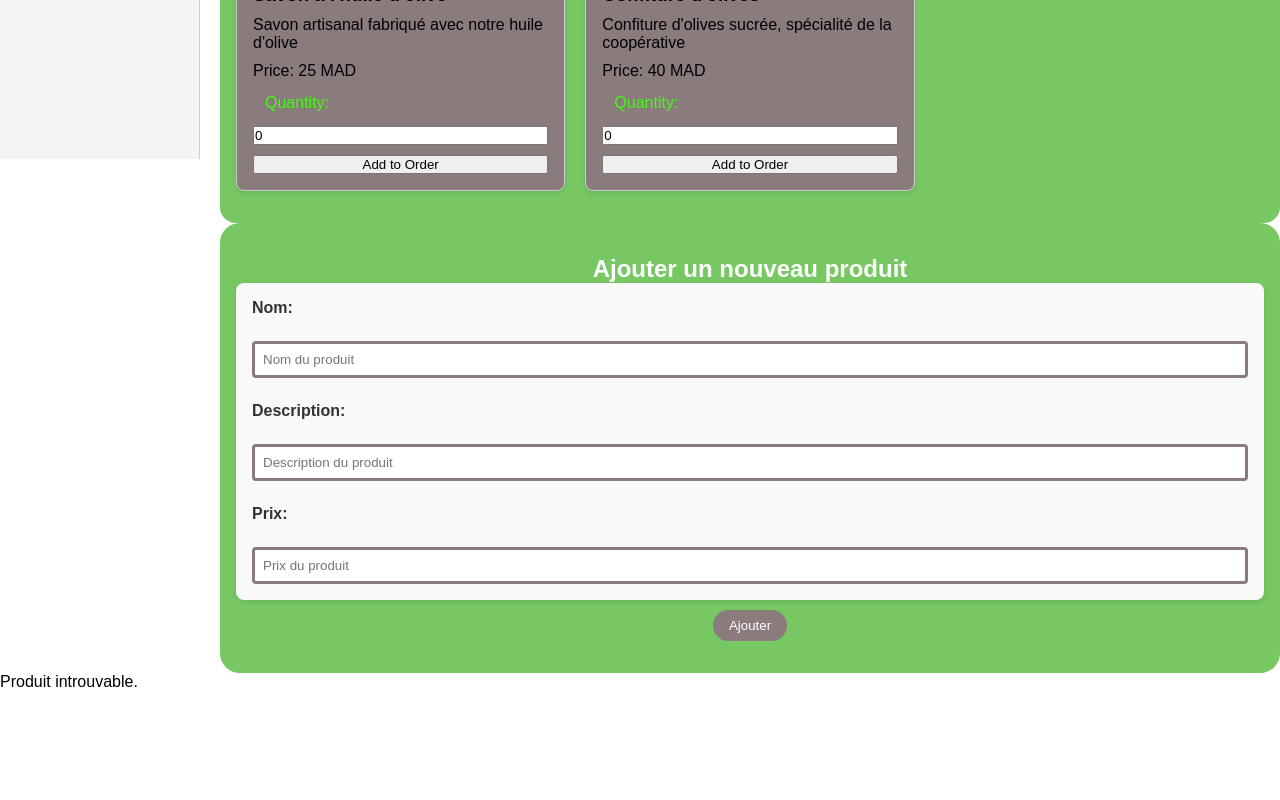
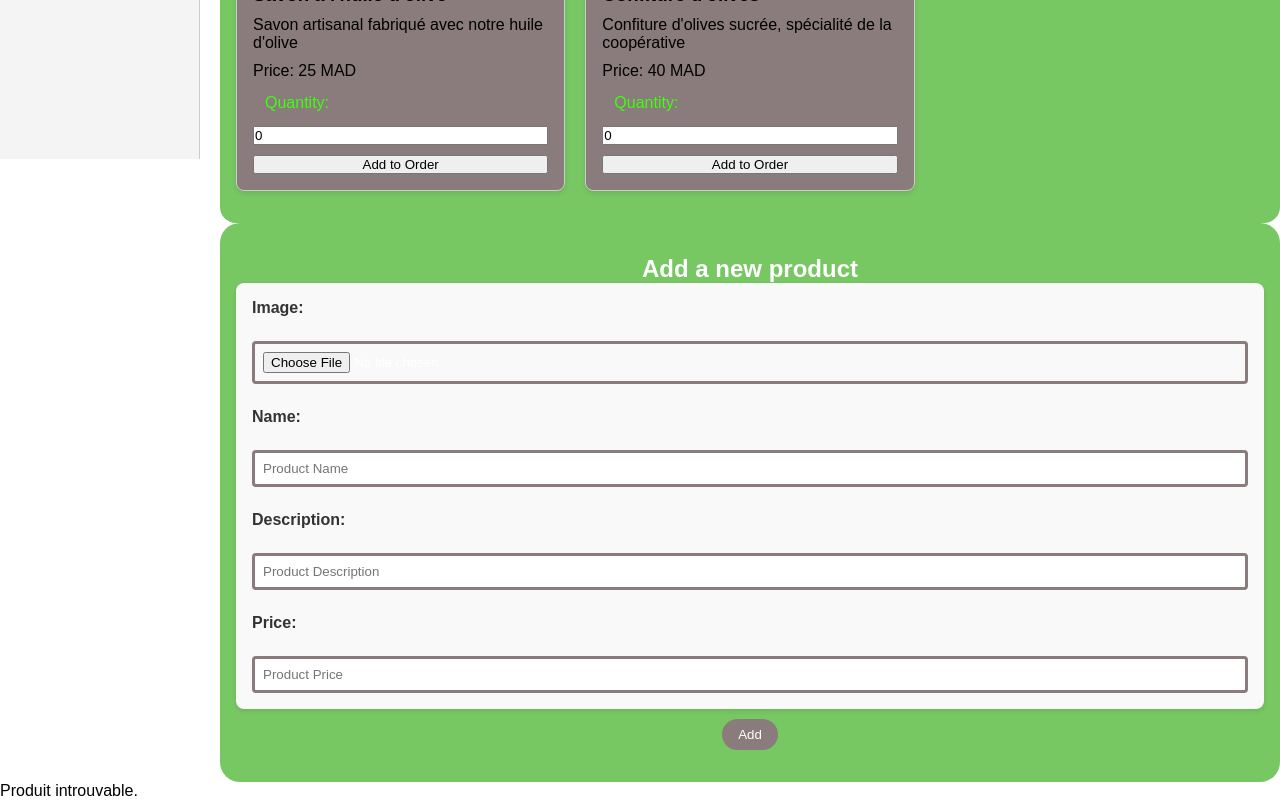
Before and after one commit to faskadev/elghousni-order-management01, a React (Vite) app: page / in a window 1280 px wide. Shown: the part 696-1496 px from the top of the page. Before the commit the page ends 1387 px from the top, so only its background shows below. Built offline with nearby package versions, Linux system fonts and the light colour scheme.

Commit message:
Update ProductItem component to use English labels and add image upload; adjust productStore for better formatting

```diff
--- a/src/App.css
+++ b/src/App.css
@@ -16,6 +16,7 @@
   text-align: center;
   font-weight: bold;
   margin-top: 20px;
+  center-items: center;
 
 }
 
--- a/src/components/ProductManager.jsx
+++ b/src/components/ProductManager.jsx
@@ -13,16 +13,18 @@ function ProductItem() {
     return (
         <>
             <div className="ajouter-product">
-                <h2 >Ajouter un nouveau produit</h2>
+                <h2 >Add a new product</h2>
                 <div className="product-form">
-                    <label>Nom:</label>
-                    <input onChange={(e) => setValues({ ...values, name: e.target.value })} type="text" placeholder="Nom du produit" />
+                    <label>Image:</label>
+                    <input onChange={(e) => setValues({ ...values, image: e.target.files[0] })} type="file" accept="image/*"/>
+                    <label>Name:</label>
+                    <input onChange={(e) => setValues({ ...values, name: e.target.value })} type="text" placeholder="Product Name" />
                     <label>Description:</label>
-                    <input onChange={(e) => setValues({ ...values, description: e.target.value })} type="text" placeholder="Description du produit" />
-                    <label>Prix:</label>
-                    <input onChange={(e) => setValues({ ...values, price: e.target.value })} type="number" placeholder="Prix du produit" />
+                    <input onChange={(e) => setValues({ ...values, description: e.target.value })} type="text" placeholder="Product Description" />
+                    <label>Price:</label>
+                    <input onChange={(e) => setValues({ ...values, price: e.target.value })} type="number" placeholder="Product Price" />
                 </div>
-                <button className="buttonadd" onClick={() => addProduct(values)}>Ajouter</button>
+                <button className="buttonadd" onClick={() => addProduct(values)}>Add</button>
 
             </div>
 
--- a/src/store/productStore.js
+++ b/src/store/productStore.js
@@ -5,14 +5,17 @@ const useProductStore = create((set) => ({
   items: products,
   addProduct: (product) =>
     set((state) => ({ items: [...state.items, product] })),
+
   removeProduct: (id) =>
     set((state) => ({ items: state.items.filter((item) => item.id !== id) })),
+
   editProduct: (id, newData) =>
     set((state) => ({
       items: state.items.map((item) =>
         item.id === id ? { ...item, ...newData } : item
       ),
     })),
+
 }));
 
 export default useProductStore;
```
